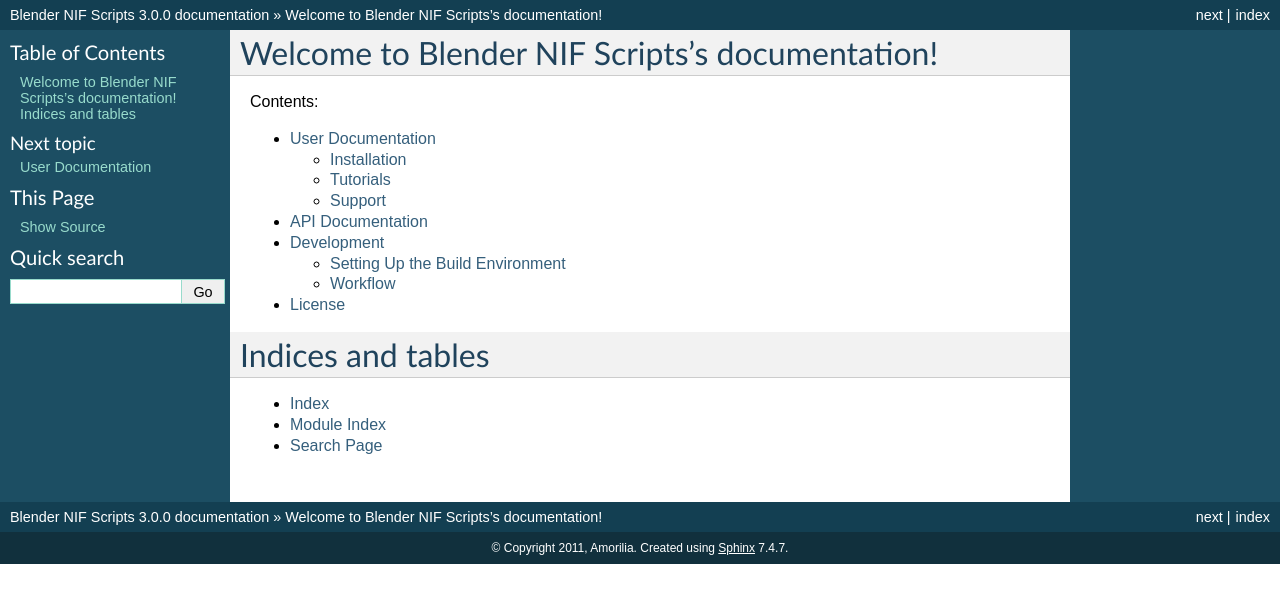
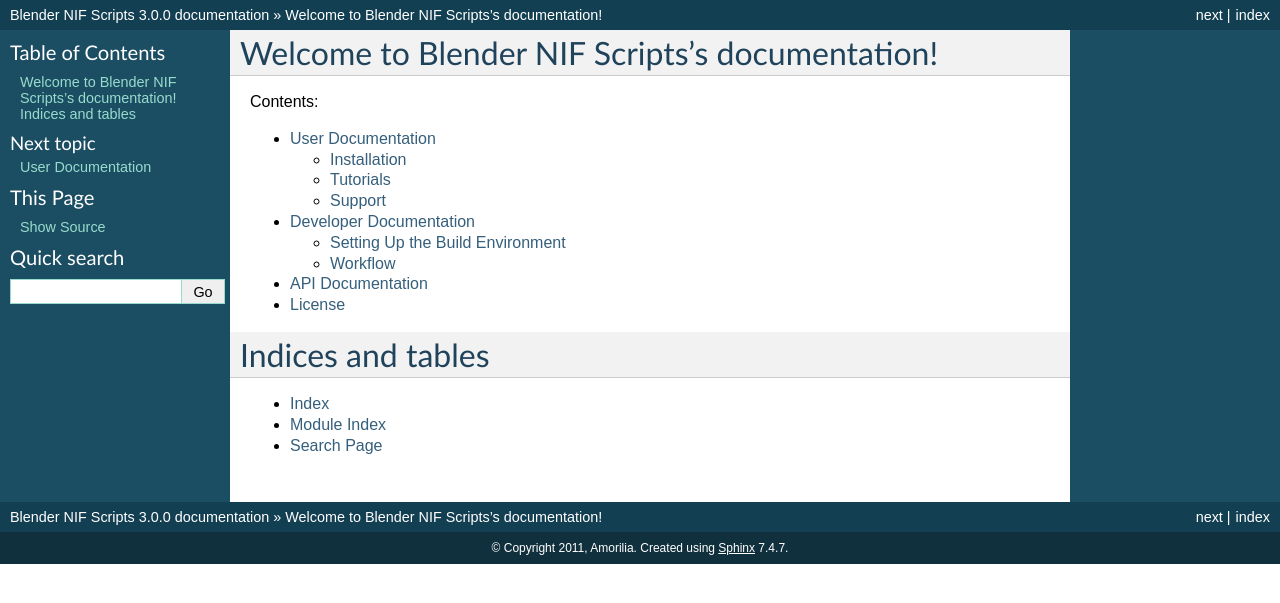
Before and after one commit to niftools/blender_niftools_addon, a Sphinx documentation site: the page built from docs/index.rst, in a window 1280 px wide. Shown: the top 603 px of the page. Built offline with Sphinx 7.4.7, drawn with Linux system fonts in a browser that asks for light colours; formulas are drawn with MathJax 3.

Commit message:
Small changes for more logical layout.

```diff
--- a/docs/development/index.rst
+++ b/docs/development/index.rst
@@ -1,5 +1,5 @@
-Development
-===========
+Developer Documentation
+=======================
 
 Contents:
 
--- a/docs/index.rst
+++ b/docs/index.rst
@@ -12,8 +12,8 @@
    :maxdepth: 2
 
    user/index
+   development/index
    api/index
-   development/index
    additional/index
 
 Indices and tables
```
